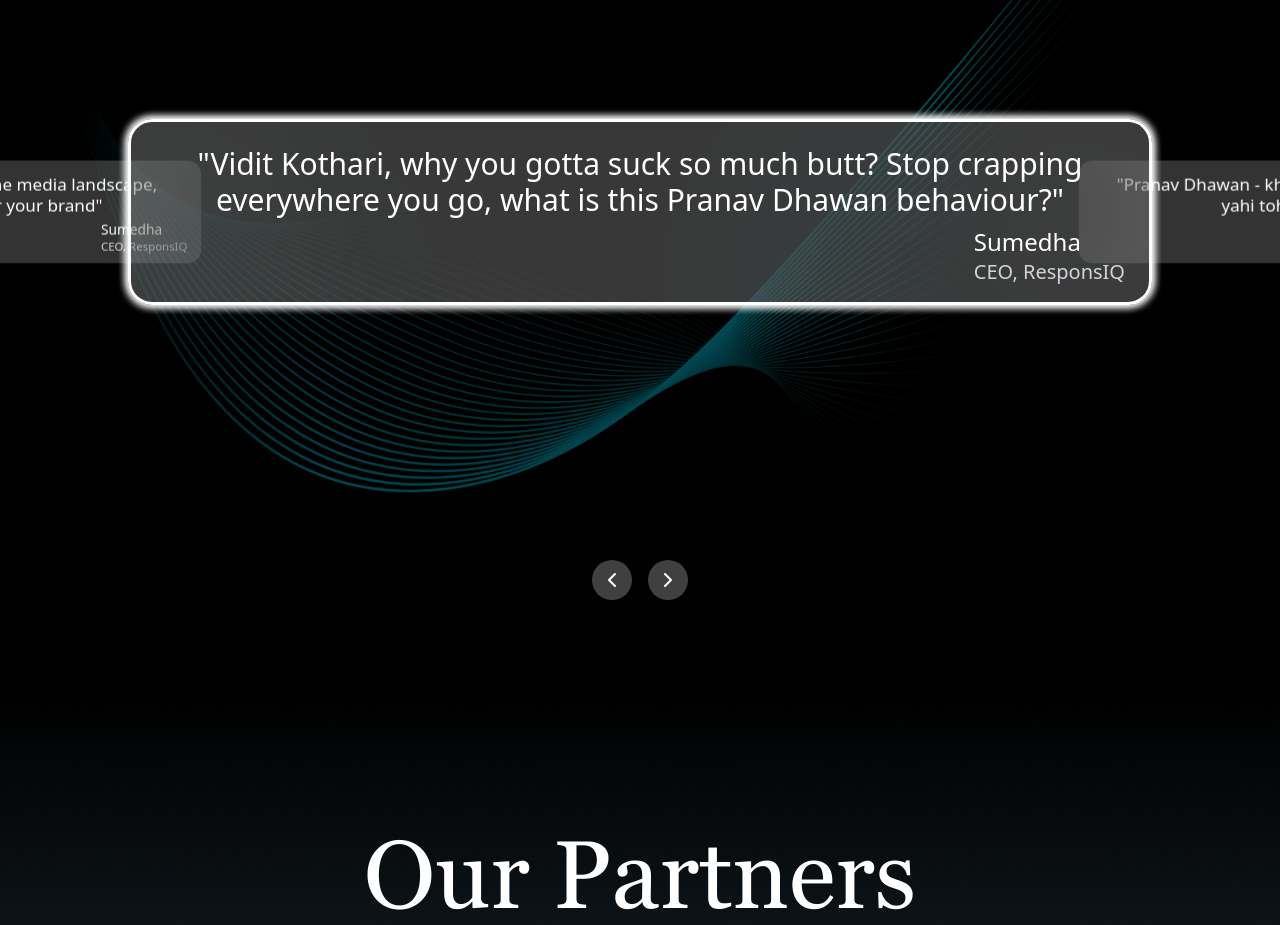
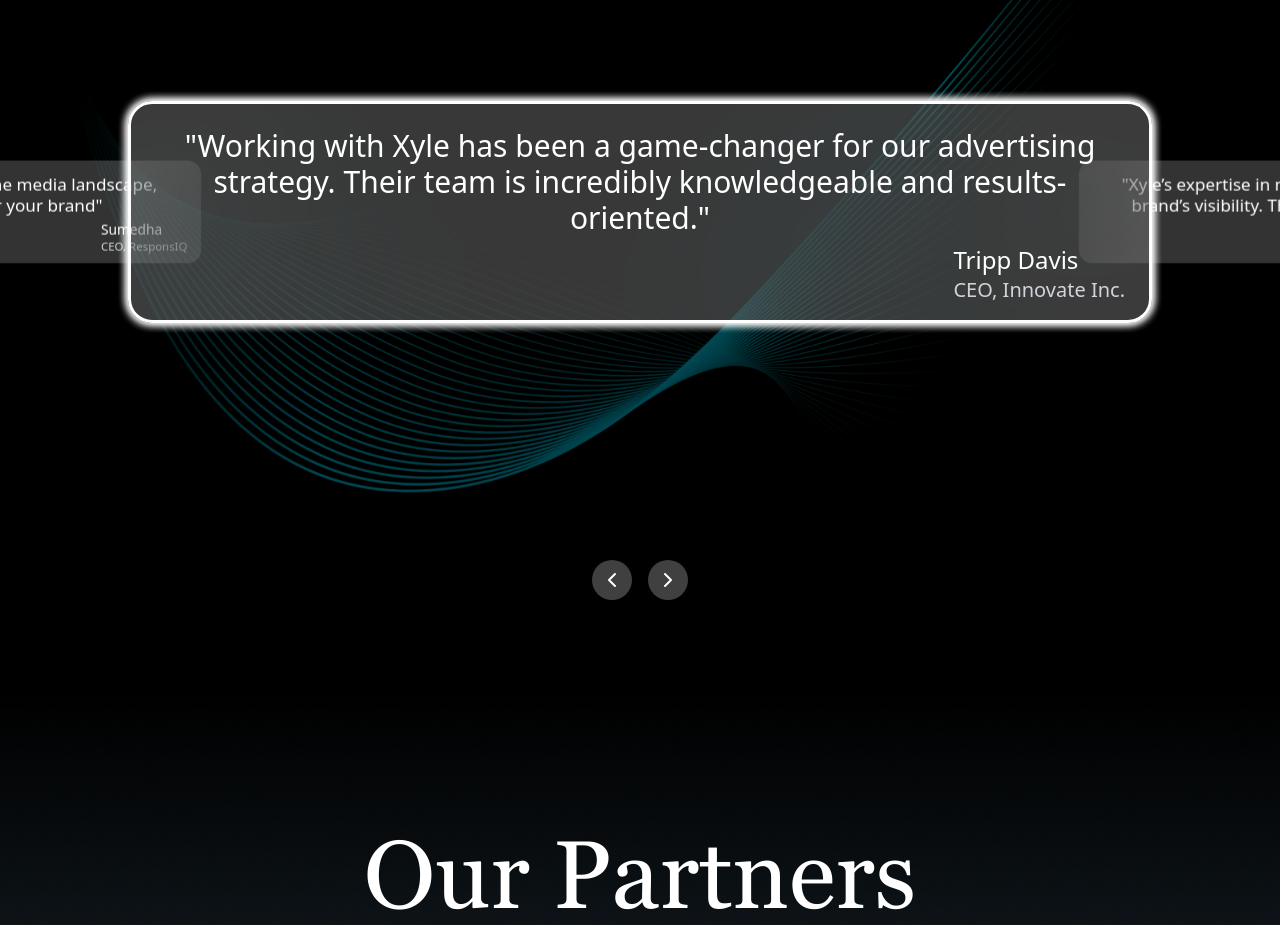
Before and after one commit to Team-Chingari/xyle-home, a React (Vite) app: page / in a window 1280 px wide. Shown: the part 5400-6325 px from the top of the page. Built offline with nearby package versions, Linux system fonts and the light colour scheme; a web font is replaced by a local one.

Commit message:
Carousel texT

```diff
--- a/src/App.jsx
+++ b/src/App.jsx
@@ -49,15 +49,15 @@
     },
     {
       quote:
-        '"Vidit Kothari, why you gotta suck so much butt? Stop crapping everywhere you go, what is this Pranav Dhawan behaviour?"',
-      author: "Sumedha",
-      designation: "CEO, ResponsIQ",
+        '"Working with Xyle has been a game-changer for our advertising strategy. Their team is incredibly knowledgeable and results-oriented."',
+      author: "Tripp Davis",
+      designation: "CEO, Innovate Inc.",
     },
     {
       quote:
-        '"Pranav Dhawan - khali kanastar, tum kuch karte hi toh nahi ho, yahi toh dikkat hai? Bring your dairy."',
-      author: "Sumedha",
-      designation: "CEO, ResponsIQ",
+        '"Xyle’s expertise in media buying has significantly boosted our brand’s visibility. Their data-driven approach is unmatched!"',
+      author: "Marshall Medoff",
+      designation: "Marketing Director, Blue Ridge Media",
     },
     {
       quote:
```
